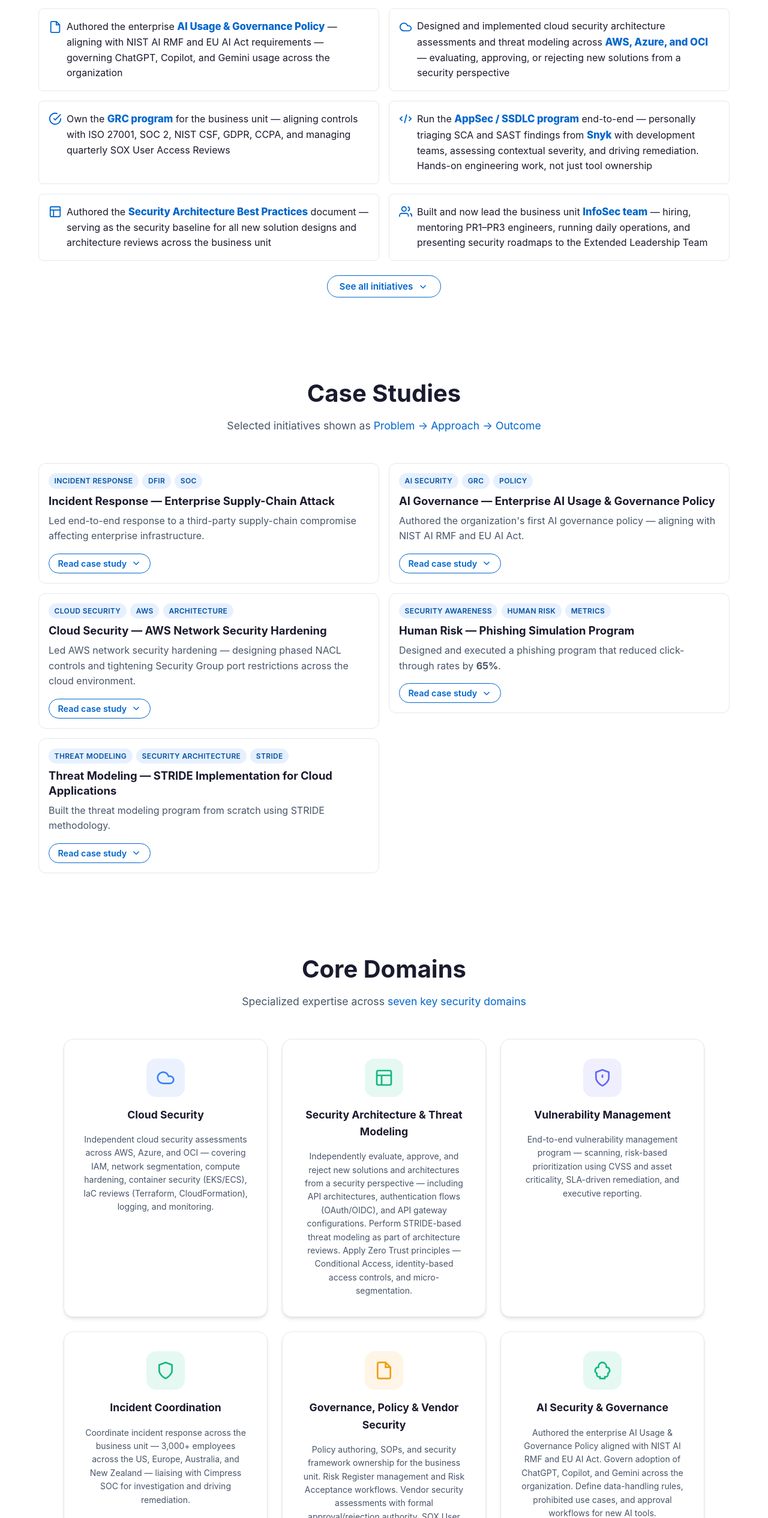
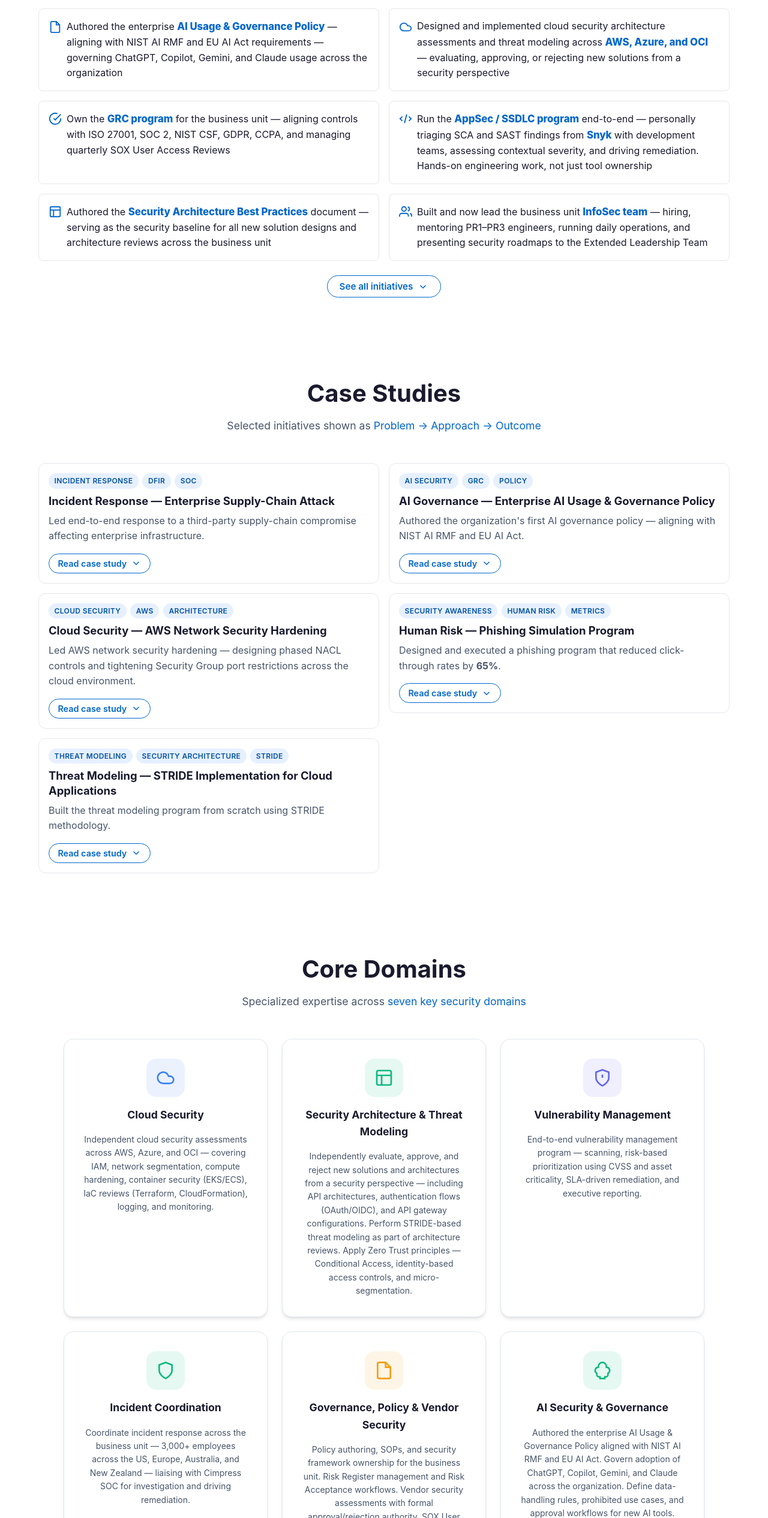
Before and after one commit to This-is-Akshay/Akshay_Suryawanshi, a plain HTML site: page index.html in a window 1280 px wide. Shown: the part 1274-3805 px from the top of the page at 60% size. Drawn offline with Linux system fonts and the light colour scheme.

Commit message:
Add Claude to governed AI tools list
Update both references (Impact section + AI Security & Governance
domain card) from "ChatGPT, Copilot, and Gemini" to "ChatGPT,
Copilot, Gemini, and Claude".

Co-Authored-By: Claude Opus 4.7 (1M context) <noreply@anthropic.com>

```diff
--- a/index.html
+++ b/index.html
@@ -228,7 +228,7 @@
                         <span class="impact-item__icon" aria-hidden="true">
                             <svg width="22" height="22" viewBox="0 0 24 24" fill="none" stroke="currentColor" stroke-width="2"><path d="M14 2H6a2 2 0 0 0-2 2v16a2 2 0 0 0 2 2h12a2 2 0 0 0 2-2V8z"></path><polyline points="14 2 14 8 20 8"></polyline></svg>
                         </span>
-                        <p>Authored the enterprise <strong>AI Usage &amp; Governance Policy</strong> &mdash; aligning with NIST AI RMF and EU AI Act requirements &mdash; governing ChatGPT, Copilot, and Gemini usage across the organization</p>
+                        <p>Authored the enterprise <strong>AI Usage &amp; Governance Policy</strong> &mdash; aligning with NIST AI RMF and EU AI Act requirements &mdash; governing ChatGPT, Copilot, Gemini, and Claude usage across the organization</p>
                     </li>
                     <li class="impact-item">
                         <span class="impact-item__icon" aria-hidden="true">
@@ -534,7 +534,7 @@
                             </svg>
                         </div>
                         <h3 class="highlight-card__title">AI Security &amp; Governance</h3>
-                        <p class="highlight-card__description">Authored the enterprise AI Usage &amp; Governance Policy aligned with NIST AI RMF and EU AI Act. Govern adoption of ChatGPT, Copilot, and Gemini across the organization. Define data-handling rules, prohibited use cases, and approval workflows for new AI tools.</p>
+                        <p class="highlight-card__description">Authored the enterprise AI Usage &amp; Governance Policy aligned with NIST AI RMF and EU AI Act. Govern adoption of ChatGPT, Copilot, Gemini, and Claude across the organization. Define data-handling rules, prohibited use cases, and approval workflows for new AI tools.</p>
                     </div>
 
                     <!-- AppSec / SSDLC / Code Security / Supply Chain -->
```
